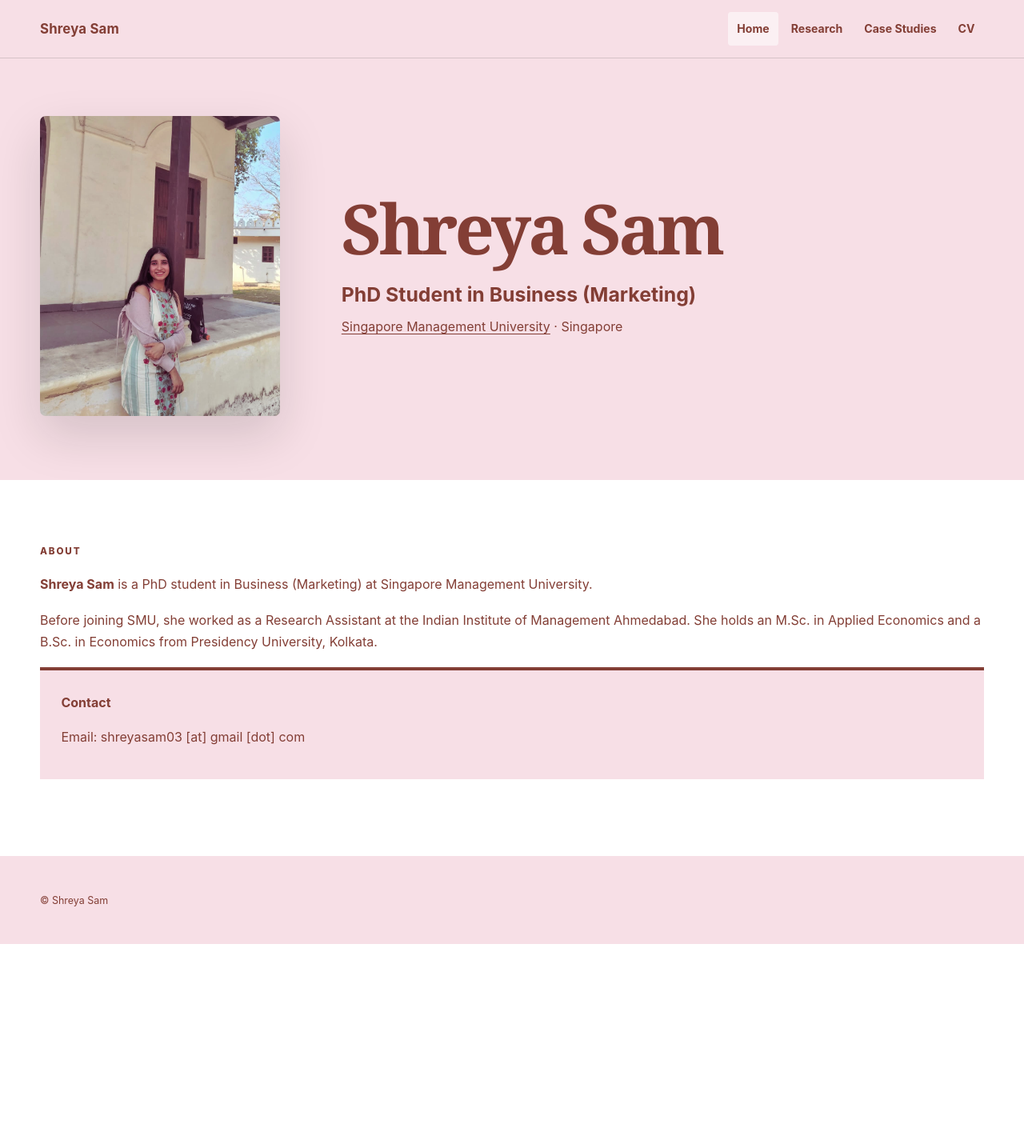
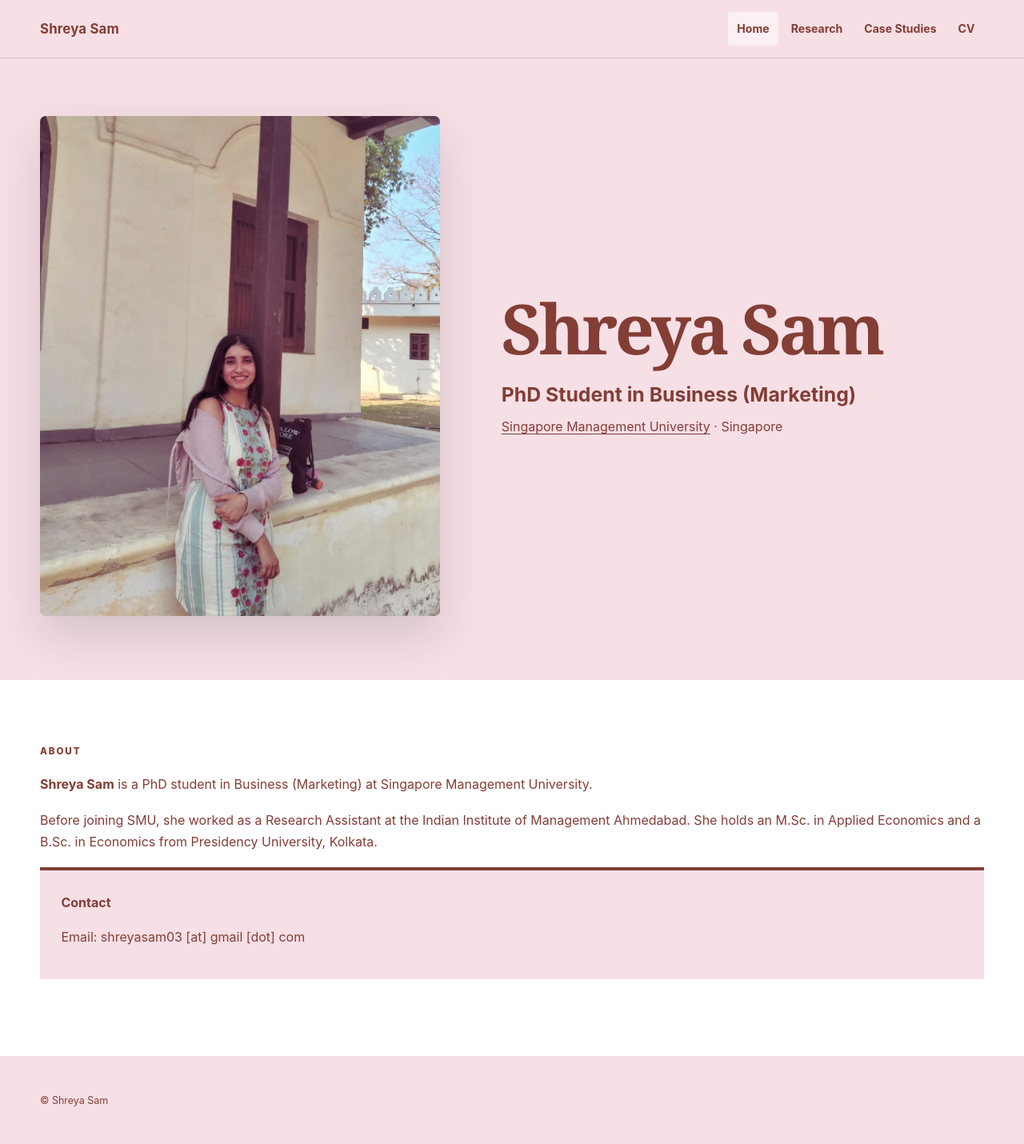
Before and after one commit to shreyasam/shreyasam.github.io, a Jekyll site: the page built from index.md, in a window 1280 px wide. Shown: the whole page at 80% size. Built offline with Jekyll 4.4.1, drawn with Linux system fonts in a browser that asks for light colours; before the commit the page ends 1180 px from its top, so only the background shows below that.

Commit message:
Update main.scss

```diff
--- a/assets/css/main.scss
+++ b/assets/css/main.scss
@@ -155,7 +155,7 @@ img {
 .hero__inner {
   min-height: 430px;
   display: grid;
-  grid-template-columns: 300px minmax(0, 1fr);
+  grid-template-columns: 500px minmax(0, 1fr);
   align-items: center;
   gap: clamp(2.2rem, 6vw, 5.5rem);
   padding-top: 4.5rem;
@@ -164,7 +164,7 @@ img {
 
 .hero__portrait img,
 .portrait-placeholder {
-  width: 300px;
+  width: 500px;
   aspect-ratio: 4 / 5;
   border-radius: 7px;
   box-shadow: 0 24px 60px rgba(17, 17, 17, 0.15);
```
